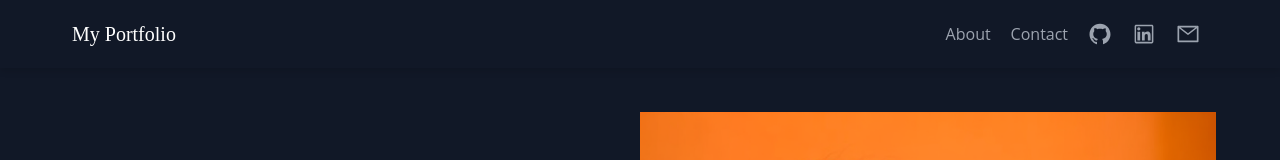
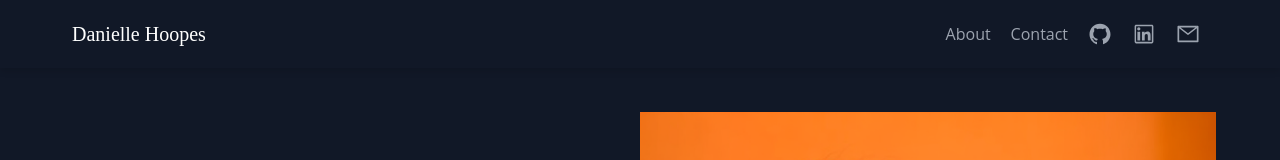
Before and after one commit to hereshecodes/hereshecodes.app, a React (Create React App) app: page / in a window 1280 px wide. Shown: the top 160 px of the page. Built offline with nearby package versions, Linux system fonts and the light colour scheme.

Commit message:
Navbar updates

```diff
--- a/src/App.js
+++ b/src/App.js
@@ -5,7 +5,6 @@ import { BrowserRouter as Router, Route, Routes } from 'react-router-dom';
 import Navbar from "./components/Navbar";
 import Hero from "./components/Hero";
 import About from "./components/About"; // New import
-import Contact from "./components/Contact";
 import Projects from "./components/Projects";
 import Footer from "./components/Footer";
 
@@ -18,9 +17,8 @@ function App() {
           <Route path="/" element={
             <>
               <Hero />
-              <About/> {/* Replacing About with Resume */}
+              <About/>
               <Projects />
-              <Contact />
             </>
           } />
         </Routes>
--- a/src/components/Navbar.js
+++ b/src/components/Navbar.js
@@ -6,7 +6,7 @@ function Navbar() {
     <header className="fixed w-full z-10 top-0 shadow-md">
       <div className="container mx-auto flex flex-wrap p-5 flex-col md:flex-row items-center">
         <a className="flex title-font font-medium items-center text-white mb-4 md:mb-0" href="/">
-          <span className="ml-3 text-xl">My Portfolio</span>
+          <span className="ml-3 text-xl">Danielle Hoopes</span>
         </a>
         <nav className="md:ml-auto flex flex-wrap items-center text-base justify-center">
           <a className="mr-5 hover:text-white" href="#about">About</a>
--- a/src/components/Projects.js
+++ b/src/components/Projects.js
@@ -6,7 +6,7 @@ function Projects() {
   return (
     <section id="projects" className="container mx-auto py-20">
       <div className="text-center mb-12">
-        <h2 className="text-3xl font-medium text-white">My Projects</h2>
+        <h2 className="text-3xl font-medium text-white">Projects</h2>
         <p className="mt-4 text-gray-400">A showcase of some of the projects I've worked on.</p>
       </div>
       <p>Aesthetics Website</p>
```
